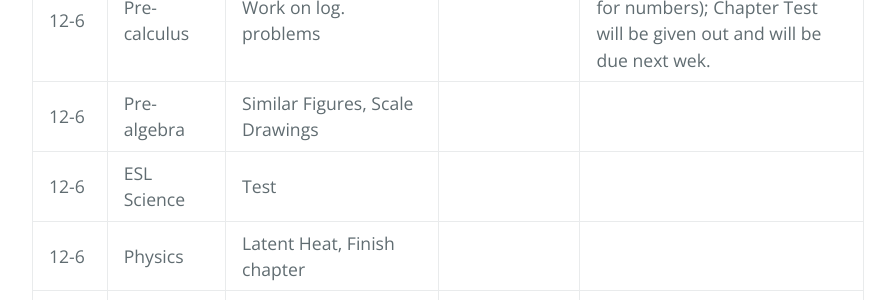
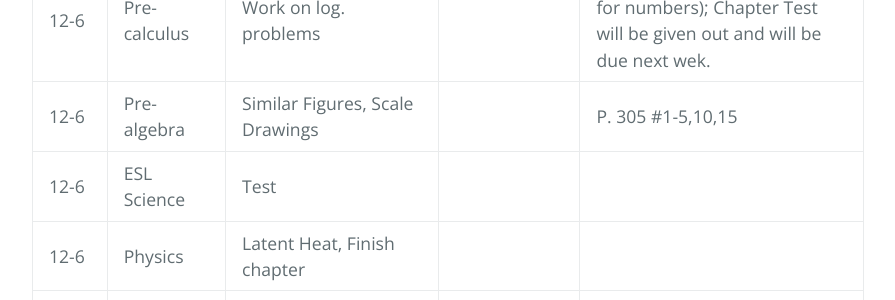
Before and after one commit to gpayoo/gpayoo, a Jekyll site: the page built from index.md, in a window 1280 px wide and 900 px high, scrolled down 663 px. Shown: the part 156-456 px from the top of the window, without its empty margins (192-1087 px from the left). Built offline with Jekyll 4.4.1, drawn with Linux system fonts in a browser that asks for light colours; our own code applies the rules of GitHub Pages for plain Markdown files.

Commit message:
Update index.md

```diff
--- a/index.md
+++ b/index.md
@@ -13,7 +13,7 @@ layout: default
 | 12-6 | Physics |  Specific Heat, Calorimetry | | Test tom. on fluids
 | 12-6 | Geometry B | Tessellations | |  Prepare Ch. 9, 10 summaries on the same sheet as Ch. 11
 | 12-6 | Pre-calculus | Work on log. problems| | HW Quiz Friday (see handout for numbers); Chapter Test will be given out and will be due next wek.
-| 12-6 | Pre-algebra | Similar Figures, Scale Drawings | |
+| 12-6 | Pre-algebra | Similar Figures, Scale Drawings | |  P. 305 #1-5,10,15
 | 12-6 | ESL Science | Test |  |
 | 12-6 | Physics | Latent Heat, Finish chapter  | |
 | 12-6 | Geometry B | Dilations | | Finish all chapter summaries
```
